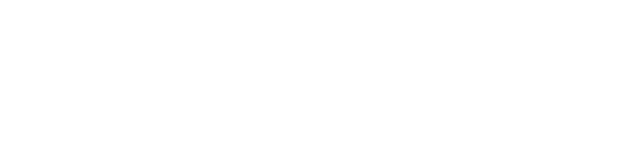
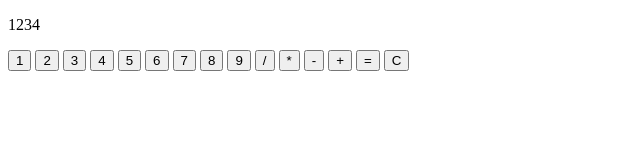
Before and after one commit to ADECruse/js_calculator, a plain HTML site: page index.html in a window 1280 px wide. Shown: the whole page, without its empty margins (0-640 px from the left). Drawn offline with Linux system fonts and the light colour scheme.

Commit message:
Add html buttons

```diff
--- a/index.html
+++ b/index.html
@@ -8,6 +8,28 @@
     <script src="script.js"></script>
 </head>
 <body>
+    <main>
+        <section>
+            <div><p>1234</p></div>
+            <button>1</button>
+            <button>2</button>
+            <button>3</button>
+            <button>4</button>
+            <button>5</button>
+            <button>6</button>
+            <button>7</button>
+            <button>8</button>
+            <button>9</button>
+            <button>/</button>
+            <button>*</button>
+            <button>-</button>
+            <button>+</button>
+            <button>=</button>
+            <button>C</button>
 
+
+
+        </section>
+    </main>
 </body>
 </html>
```
